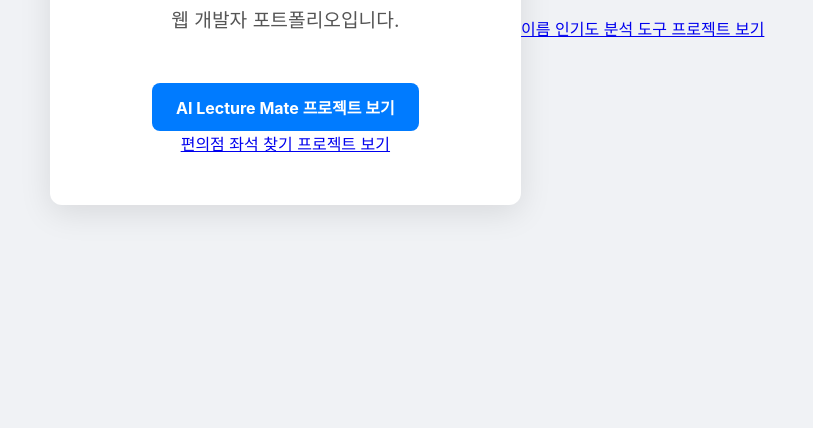
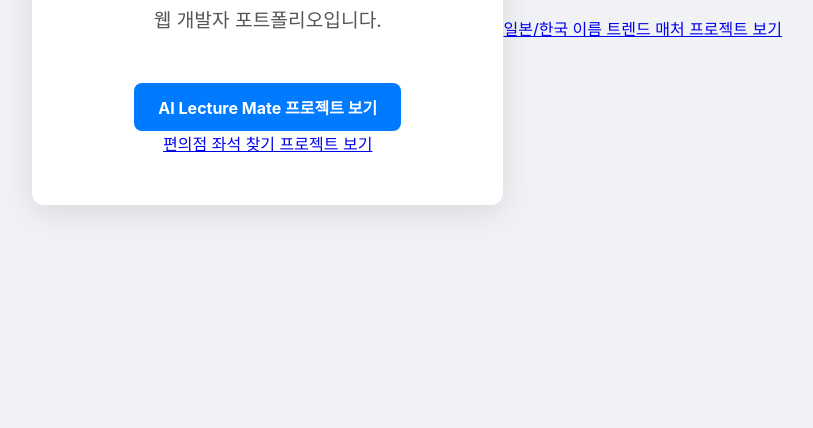
Before and after one commit to Duckcchun/Duckcchun.github.io, a plain HTML site: page index.html in a window 1280 px wide. Shown: the part 372-800 px from the top of the page, without its empty margins (233-1046 px from the left). Drawn offline with Linux system fonts and the light colour scheme.

Commit message:
Update project link description in index.html

```diff
--- a/index.html
+++ b/index.html
@@ -22,7 +22,7 @@
                </div>
             <a href="https://duckcchun.github.io/convi-seat-finder/">편의점 좌석 찾기 프로젝트 보기</a>
            </div>
-            <a href="https://duckcchun.github.io/name-popularity-analyzer/">이름 인기도 분석 도구 프로젝트 보기</a>
+            <a href="https://duckcchun.github.io/name-popularity-analyzer/">일본/한국 이름 트렌드 매처 프로젝트 보기</a>
             </div>
     </div>
 </body>
```
